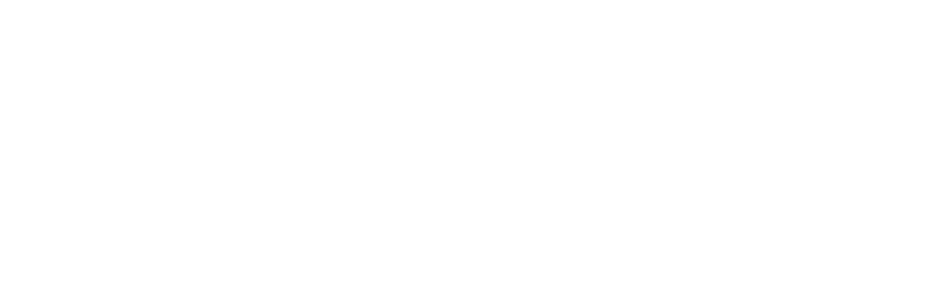
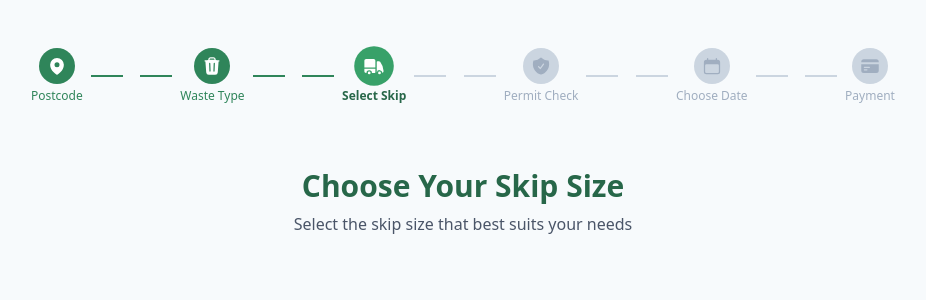
Before and after one commit to houssein-berro/wewantwaste-redesign, a React (Create React App) app: page / in a window 1280 px wide. Shown: the top 300 px of the page, without its empty margins (177-1103 px from the left). Built offline with nearby package versions, Linux system fonts and the light colour scheme.

Commit message:
Added skipSizePage to App.tsx

```diff
--- a/src/App.tsx
+++ b/src/App.tsx
@@ -1,11 +1,6 @@
-import logo from './logo.svg';
+import React from "react";
+import SkipSizePage from "./pages/skipSizePage";
 
-function App() {
-  return (
-    <div className="App">
-
-    </div>
-  );
+export default function App() {
+  return <SkipSizePage />;
 }
-
-export default App;
--- /dev/null
+++ b/src/pages/skipSizePage.tsx
@@ -0,0 +1,17 @@
+import React from "react";
+import StepProgressBar from "../components/stepProgressBar";
+import PageHeader from "../components/pageHeader";
+
+export default function SkipSizePage() {
+
+  return (
+    <div className="min-h-screen bg-background px-4 py-8">
+      <StepProgressBar currentStepKey="Select Skip" />
+      <PageHeader
+        title="Choose Your Skip Size"
+        subtitle="Select the skip size that best suits your needs"
+      />
+
+    </div>
+  );
+}
```
